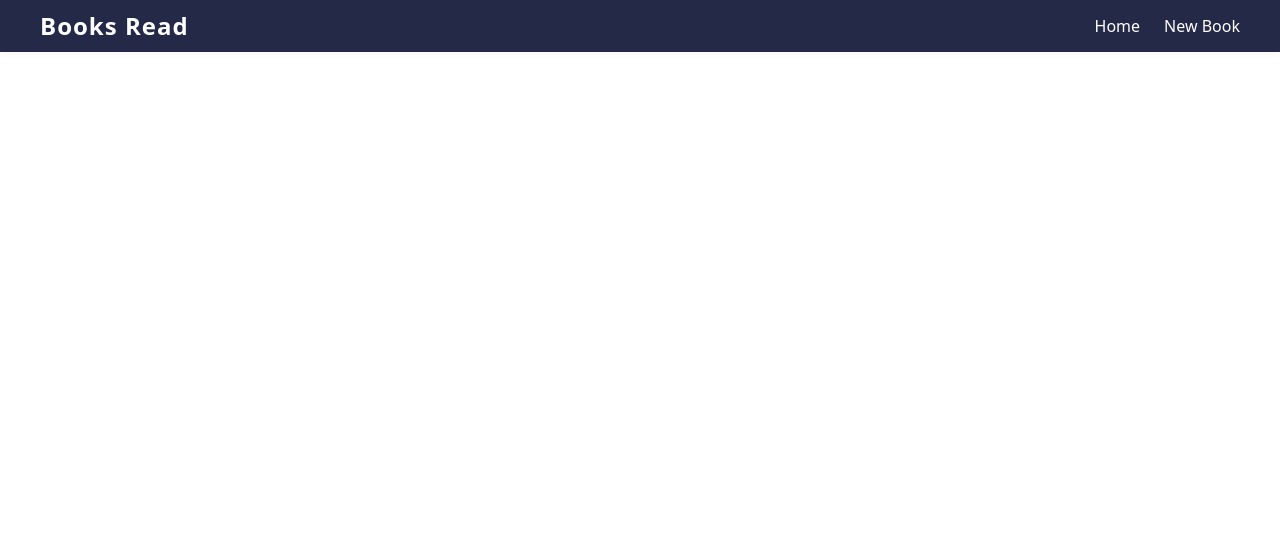
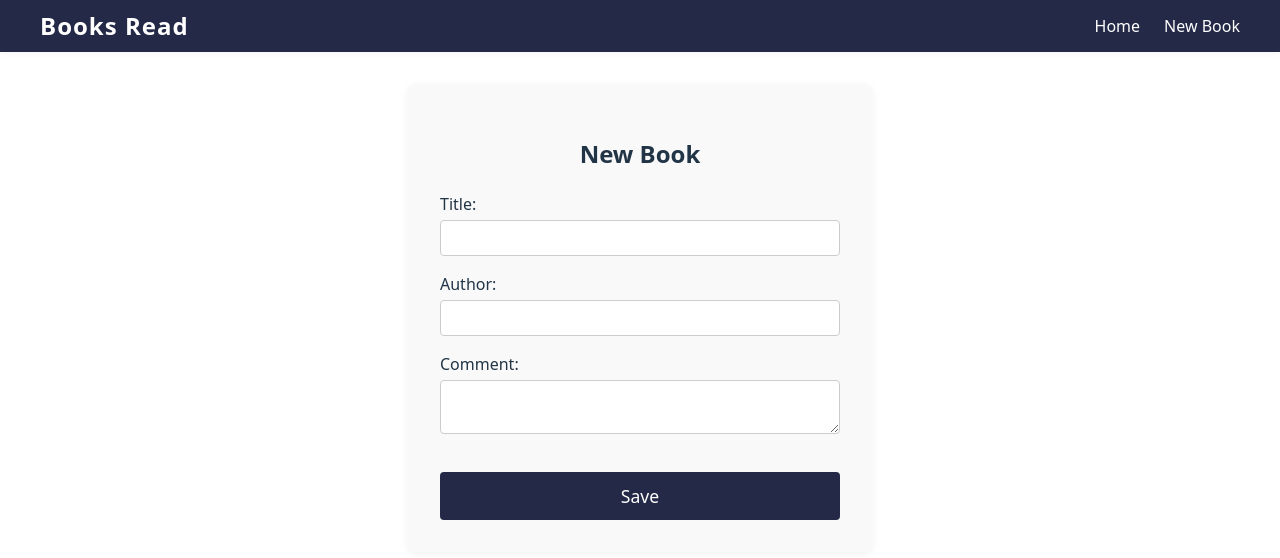
Before and after one commit to cleobulo/books-read, a React (Vite) app in the folder frontend/: page /new in a window 1280 px wide. Shown: the top 558 px of the page. Built offline with nearby package versions, Linux system fonts and the light colour scheme.

Commit message:
feat(frontend): preparation to serve using fastapi

```diff
--- a/frontend/package.json
+++ b/frontend/package.json
@@ -3,6 +3,7 @@
   "private": true,
   "version": "0.0.0",
   "type": "module",
+  "homepage": ".",
   "scripts": {
     "dev": "vite",
     "build": "vite build",
--- a/frontend/src/App.jsx
+++ b/frontend/src/App.jsx
@@ -48,11 +48,11 @@ function HomePage() {
 
 function App() {
   return (
-    <Router>
+    <Router basename="/">
       <NavBar />
       <Routes>
         <Route path="/" element={<HomePage />} />
-        <Route path="/novo" element={<BookForm />} />
+        <Route path="/new" element={<BookForm />} />
       </Routes>
     </Router>
   )
--- a/frontend/src/apiConfig.js
+++ b/frontend/src/apiConfig.js
@@ -1 +1 @@
-export const API_BASE_URL = 'http://localhost:8000';
+export const API_BASE_URL = '/api';
--- a/frontend/src/components/NavBar/index.jsx
+++ b/frontend/src/components/NavBar/index.jsx
@@ -8,7 +8,7 @@ function NavBar() {
         <span className="navbar-logo">Books Read</span>
         <ul className="navbar-links">
           <li><Link to="/">Home</Link></li>
-          <li><Link to="/novo">New Book</Link></li>
+          <li><Link to="/new">New Book</Link></li>
         </ul>
       </div>
     </nav>
```
